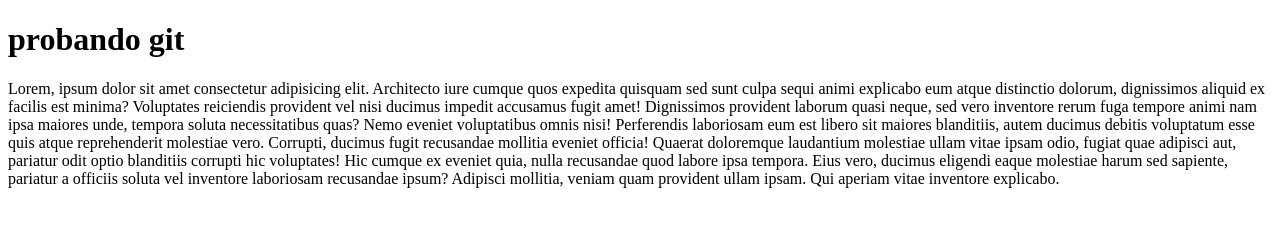
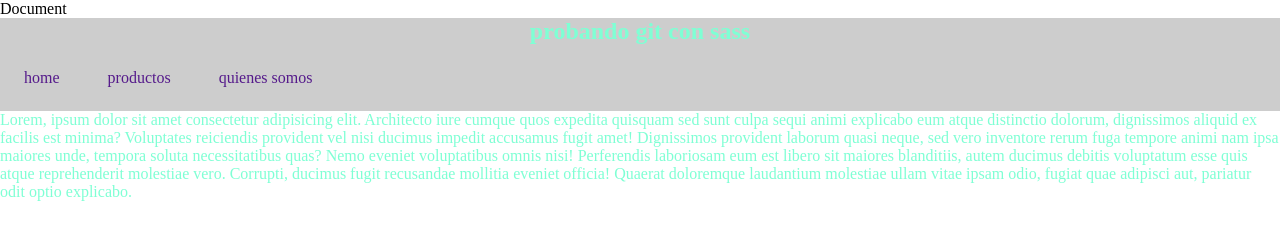
Before and after one commit to julidas182/githubjuli, a website: page index.html in a window 1280 px wide. Drawn offline with Linux system fonts and the light colour scheme.

Commit message:
separamos scss

```diff
--- a/index.html
+++ b/index.html
@@ -5,26 +5,38 @@
     <meta charset="UTF-8">
     <meta http-equiv="X-UA-Compatible" content="IE=edge">
     <meta name="viewport" content="width=device-width, initial-scale=1.0">
-    <title>Document</title>
+    <link rel="stylesheet" href="./css/style.css" <title>Document</title>
 </head>
 
 <body>
     <header>
-        <h1>probando git</h1>
+        <nav>
+            <h1>probando git con sass</h1>
+
+            <ul>
+                <li><a href="">home</a></li>
+                <li><a href="">productos</a></li>
+                <li><a href="">quienes somos</a></li>
+            </ul>
+        </nav>
     </header>
-    <p>Lorem, ipsum dolor sit amet consectetur adipisicing elit. Architecto iure cumque quos expedita quisquam sed sunt
+    <main>
+        <p>Lorem, ipsum dolor sit amet consectetur adipisicing elit. Architecto iure cumque quos expedita quisquam sed
+            sunt
             culpa sequi animi explicabo eum atque distinctio dolorum, dignissimos aliquid ex facilis est minima?
             Voluptates reiciendis provident vel nisi ducimus impedit accusamus fugit amet! Dignissimos provident laborum
-        quasi neque, sed vero inventore rerum fuga tempore animi nam ipsa maiores unde, tempora soluta necessitatibus
+            quasi neque, sed vero inventore rerum fuga tempore animi nam ipsa maiores unde, tempora soluta
+            necessitatibus
             quas?
             Nemo eveniet voluptatibus omnis nisi! Perferendis laboriosam eum est libero sit maiores blanditiis, autem
             ducimus debitis voluptatum esse quis atque reprehenderit molestiae vero. Corrupti, ducimus fugit recusandae
             mollitia eveniet officia!
-        Quaerat doloremque laudantium molestiae ullam vitae ipsam odio, fugiat quae adipisci aut, pariatur odit optio
-        blanditiis corrupti hic voluptates! Hic cumque ex eveniet quia, nulla recusandae quod labore ipsa tempora.
-        Eius vero, ducimus eligendi eaque molestiae harum sed sapiente, pariatur a officiis soluta vel inventore
-        laboriosam recusandae ipsum? Adipisci mollitia, veniam quam provident ullam ipsam. Qui aperiam vitae inventore
-        explicabo.</p>
+            Quaerat doloremque laudantium molestiae ullam vitae ipsam odio, fugiat quae adipisci aut, pariatur odit
+            optio
+
+            explicabo.
+        </p>
+    </main>
 </body>
 
 </html>
--- a/package.json
+++ b/package.json
@@ -5,8 +5,8 @@
   "main": "index.js",
   "scripts": {
     "test": "echo \"Error: no test specified\" && exit 1",
-    “build-css”: “node-sass --include-path scss scss/style.scss css/style.css”,
-    “watch-css”: “nodemon -e scss -x \”npm run build-css\””
+    "build-css": "node-sass --include-path scss scss/style.scss css/style.css",
+    "watch-css": "nodemon -e scss -x \"npm run build-css\""
   },
   "author": "",
   "license": "ISC",
--- /dev/null
+++ b/scss/_general.scss
@@ -0,0 +1,5 @@
+*{
+    padding: 0;
+    margin: 0;
+    box-sizing: border-box;
+}
--- /dev/null
+++ b/scss/_header.scss
@@ -0,0 +1,29 @@
+header{
+    background-color: rgb(221, 62, 62);
+    height: auto;
+    width: auto;
+    background-color: $bg_negro;
+
+    h1{
+        color: aquamarine;
+        text-align: center;
+    }
+    nav{
+        ul{
+            list-style-type: none;
+            display: flex;
+            text-align: center;
+            li{
+                padding: 1.5rem;
+                display: inline-block;
+                &:hover{
+                    color: red;
+                }
+
+            }
+            a{
+                text-decoration: none;
+            }
+        }
+    }
+}
--- /dev/null
+++ b/scss/_main.scss
@@ -0,0 +1,7 @@
+main{
+
+    p{
+        color: aquamarine;
+
+    }
+}
--- a/scss/style.scss
+++ b/scss/style.scss
@@ -0,0 +1,4 @@
+$bg_negro:#4444;
+@import "header";
+@import "general";
+@import "main";
```
Also changed, not shown: css/style.css, 1 other file. Lines whose indentation alone changed are shown as unchanged.
